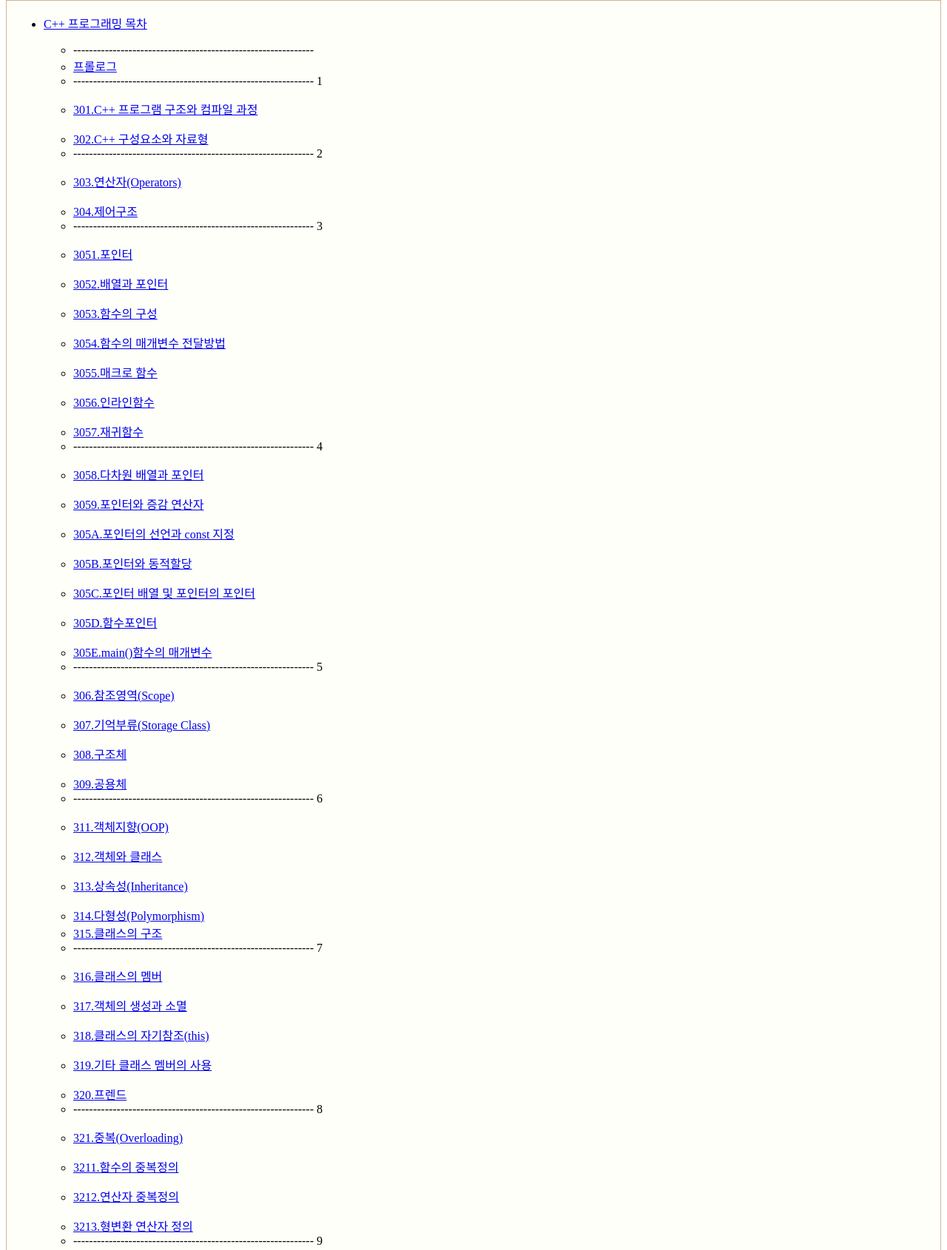
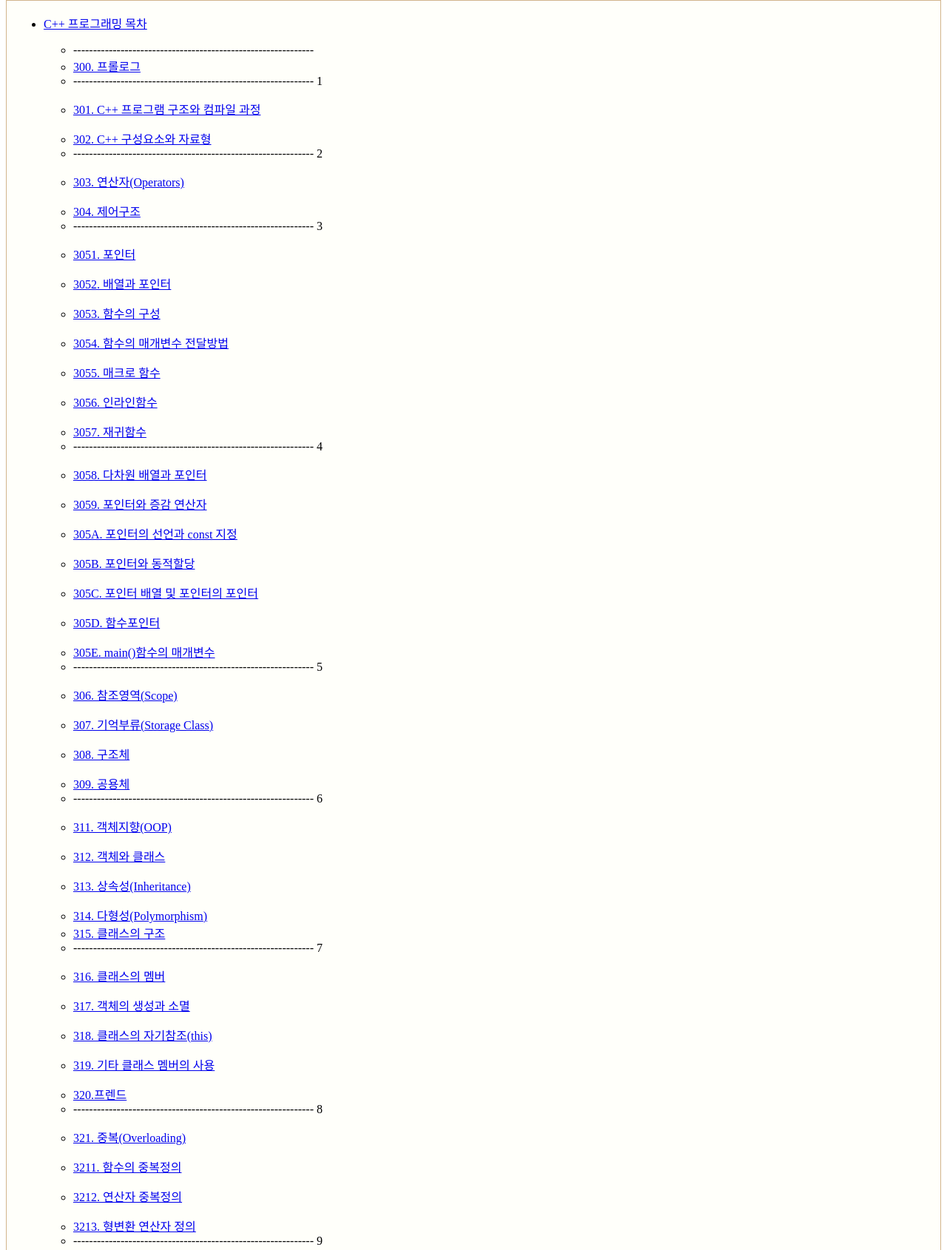
Before and after one commit to gobuksun/c-, a plain HTML site: page index.html in a window 1280 px wide. Shown: the part 50-1740 px from the top of the page at 74% size. Drawn offline with Linux system fonts and the light colour scheme.

Commit message:
Update index.html

```diff
--- a/index.html
+++ b/index.html
@@ -1,5 +1,5 @@
-<!DOCTYPE html PUBLIC "-//W3C//DTD XHTML 1.1//EN" "http://www.w3.org/TR/xhtml11/DTD/xhtml11.dtd">
-<html xmlns="http://www.w3.org/1999/xhtml" xml:lang="ko">
+<!DOCTYPE html PUBLIC "-//W3C//DTD XHTML 1.1//EN" "http://www.w3. org/TR/xhtml11/DTD/xhtml11.dtd">
+<html xmlns="http://www.w3. org/1999/xhtml" xml:lang="ko">
 
 <head>
 <meta http-equiv="Content-Type" content="text/html;charset=UTF-8" />
@@ -19,122 +19,122 @@
 <p><a href="index.html" title="C++ 프로그래밍">C++ 프로그래밍 목차</a></p>
 <ul>
 <li>-------------------------------------------------------------</li>
-<li><a href="300/" title="300.프롤로그">프롤로그</a></li>
+<li><a href="300/" title="300.프롤로그">300. 프롤로그</a></li>
 <li>------------------------------------------------------------- 1</li>
 <li>
-<p><a href="pages/9972870.html" title="301.C++ 프로그램 구조와 컴파일 과정">301.C++ 프로그램 구조와 컴파일 과정</a></p>
+<p><a href="301/" title="301. C++ 프로그램 구조와 컴파일 과정">301. C++ 프로그램 구조와 컴파일 과정</a></p>
 </li>
-<li><a href="pages/9972872.html" title="302.C++ 구성요소와 자료형">302.C++ 구성요소와 자료형</a></li>
+<li><a href="302/" title="302. C++ 구성요소와 자료형">302. C++ 구성요소와 자료형</a></li>
 <li>------------------------------------------------------------- 2</li>
 <li>
-<p><a href="pages/9972972.html" title="303.연산자(Operators)">303.연산자(Operators)</a></p>
+<p><a href="303/" title="303. 연산자(Operators)">303. 연산자(Operators)</a></p>
 </li>
-<li><a href="pages/9972978.html" title="304.제어구조">304.제어구조</a></li>
+<li><a href="304/" title="304. 제어구조">304. 제어구조</a></li>
 <li>------------------------------------------------------------- 3</li>
 <li>
-<p><a href="pages/9972982.html" title="3051.포인터">3051.포인터</a></p>
+<p><a href="3051/" title="3051. 포인터">3051. 포인터</a></p>
 </li>
 <li>
-<p><a href="pages/10088018.html" title="3052.배열과 포인터">3052.배열과 포인터</a></p>
+<p><a href="3052/" title="3052. 배열과 포인터">3052. 배열과 포인터</a></p>
 </li>
 <li>
-<p><a href="pages/10088412.html" title="3053.함수의 구성">3053.함수의 구성</a></p>
+<p><a href="3053/" title="3053. 함수의 구성">3053. 함수의 구성</a></p>
 </li>
 <li>
-<p><a href="pages/9973004.html" title="3054.함수의 매개변수 전달방법">3054.함수의 매개변수 전달방법</a></p>
+<p><a href="3054/" title="3054. 함수의 매개변수 전달방법">3054. 함수의 매개변수 전달방법</a></p>
 </li>
 <li>
-<p><a href="pages/9973014.html" title="3055.매크로 함수">3055.매크로 함수</a></p>
+<p><a href="3055/" title="3055. 매크로 함수">3055. 매크로 함수</a></p>
 </li>
 <li>
-<p><a href="pages/9973018.html" title="3056.인라인함수">3056.인라인함수</a></p>
+<p><a href="3056/" title="3056. 인라인함수">3056. 인라인함수</a></p>
 </li>
-<li><a href="pages/9973016.html" title="3057.재귀함수">3057.재귀함수</a></li>
+<li><a href="3057/" title="3057. 재귀함수">3057. 재귀함수</a></li>
 <li>------------------------------------------------------------- 4</li>
 <li>
-<p><a href="pages/10075124.html" title="3058.다차원 배열과 포인터">3058.다차원 배열과 포인터</a></p>
+<p><a href="3058/" title="3058. 다차원 배열과 포인터">3058. 다차원 배열과 포인터</a></p>
 </li>
 <li>
-<p><a href="pages/9973036.html" title="3059.포인터와 증감 연산자">3059.포인터와 증감 연산자</a></p>
+<p><a href="3059/" title="3059.  포인터와 증감 연산자">3059.  포인터와 증감 연산자</a></p>
 </li>
 <li>
-<p><a href="pages/9973040.html" title="305A.포인터의 선언과 const 지정">305A.포인터의 선언과 const 지정</a></p>
+<p><a href="305A/" title="305A. 포인터의 선언과 const 지정">305A. 포인터의 선언과 const 지정</a></p>
 </li>
 <li>
-<p><a href="pages/9973054.html" title="305B.포인터와 동적할당">305B.포인터와 동적할당</a></p>
+<p><a href="305B/" title="305B. 포인터와 동적할당">305B. 포인터와 동적할당</a></p>
 </li>
 <li>
-<p><a href="pages/10100360.html" title="305C.포인터 배열 및 포인터의 포인터">305C.포인터 배열 및 포인터의 포인터</a></p>
+<p><a href="305C/" title="305C. 포인터 배열 및 포인터의 포인터">305C. 포인터 배열 및 포인터의 포인터</a></p>
 </li>
 <li>
-<p><a href="pages/9973058.html" title="305D.함수포인터">305D.함수포인터</a></p>
+<p><a href="305D/" title="305D. 함수포인터">305D. 함수포인터</a></p>
 </li>
-<li><a href="pages/9973062.html" title="305E.main()함수의 매개변수">305E.main()함수의 매개변수</a></li>
+<li><a href="305E/" title="305E. main()함수의 매개변수">305E. main()함수의 매개변수</a></li>
 <li>------------------------------------------------------------- 5</li>
 <li>
-<p><a href="pages/9973144.html" title="306.참조영역(Scope)">306.참조영역(Scope)</a></p>
+<p><a href="306/" title="306. 참조영역(Scope)">306. 참조영역(Scope)</a></p>
 </li>
-<li><a href="pages/9973146.html" title="307.기억부류(Storage Class)">307.기억부류(Storage Class)</a></li>
+<li><a href="307/" title="307. 기억부류(Storage Class)">307. 기억부류(Storage Class)</a></li>
 <li>
-<p><a href="pages/9973150.html" title="308.구조체">308.구조체</a></p>
+<p><a href="308/" title="308. 구조체">308. 구조체</a></p>
 </li>
-<li><a href="pages/9973152.html" title="309.공용체">309.공용체</a></li>
+<li><a href="309/" title="309. 공용체">309. 공용체</a></li>
 <li>------------------------------------------------------------- 6</li>
 <li>
-<p><a href="pages/9973162.html" title="311.객체지향(OOP)">311.객체지향(OOP)</a></p>
+<p><a href="311/" title="311. 객체지향(OOP)">311. 객체지향(OOP)</a></p>
 </li>
 <li>
-<p><a href="pages/9973166.html" title="312.객체와 클래스">312.객체와 클래스</a></p>
+<p><a href="312/" title="312. 객체와 클래스">312. 객체와 클래스</a></p>
 </li>
 <li>
-<p><a href="pages/9973172.html" title="313.상속성(Inheritance)">313.상속성(Inheritance)</a></p>
+<p><a href="313/" title="313. 상속성(Inheritance)">313. 상속성(Inheritance)</a></p>
 </li>
-<li><a href="pages/9973176.html" title="314.다형성(Polymorphism)">314.다형성(Polymorphism)</a></li>
-<li><a href="pages/9973186.html" title="315.클래스의 구조">315.클래스의 구조</a></li>
+<li><a href="314/" title="314. 다형성(Polymorphism)">314. 다형성(Polymorphism)</a></li>
+<li><a href="315/" title="315. 클래스의 구조">315. 클래스의 구조</a></li>
 <li>------------------------------------------------------------- 7</li>
 <li>
-<p><a href="pages/9973188.html" title="316.클래스의 멤버">316.클래스의 멤버</a></p>
+<p><a href="316/" title="316. 클래스의 멤버">316. 클래스의 멤버</a></p>
 </li>
 <li>
-<p><a href="pages/9973190.html" title="317.객체의 생성과 소멸">317.객체의 생성과 소멸</a></p>
+<p><a href="317/" title="317. 객체의 생성과 소멸">317. 객체의 생성과 소멸</a></p>
 </li>
 <li>
-<p><a href="pages/9973192.html" title="318.클래스의 자기참조(this)">318.클래스의 자기참조(this)</a></p>
+<p><a href="318/" title="318. 클래스의 자기참조(this)">318. 클래스의 자기참조(this)</a></p>
 </li>
 <li>
-<p><a href="pages/10100382.html" title="319.기타 클래스 멤버의 사용">319.기타 클래스 멤버의 사용</a></p>
+<p><a href="319/" title="319. 기타 클래스 멤버의 사용">319. 기타 클래스 멤버의 사용</a></p>
 </li>
-<li><a href="pages/9973196.html" title="320.프렌드">320.프렌드</a></li>
+<li><a href="320/" title="320.프렌드">320.프렌드</a></li>
 <li>------------------------------------------------------------- 8</li>
 <li>
-<p><a href="pages/10100422.html" title="321.중복(Overloading)">321.중복(Overloading)</a></p>
+<p><a href="321/" title="321. 중복(Overloading)">321. 중복(Overloading)</a></p>
 </li>
 <li>
-<p><a href="pages/9973198.html" title="3211.함수의 중복정의">3211.함수의 중복정의</a></p>
+<p><a href="3211/" title="3211. 함수의 중복정의">3211. 함수의 중복정의</a></p>
 </li>
 <li>
-<p><a href="pages/9973200.html" title="3212.연산자 중복정의">3212.연산자 중복정의</a></p>
+<p><a href="3212/" title="3212. 연산자 중복정의">3212. 연산자 중복정의</a></p>
 </li>
-<li><a href="pages/9973204.html" title="3213.형변환 연산자 정의">3213.형변환 연산자 정의</a></li>
+<li><a href="3213/" title="3213. 형변환 연산자 정의">3213. 형변환 연산자 정의</a></li>
 <li>------------------------------------------------------------- 9</li>
 <li>
-<p><a href="pages/9973214.html" title="322.상속과 다형성">322.상속과 다형성</a></p>
+<p><a href="322/" title="322. 상속과 다형성">322. 상속과 다형성</a></p>
 </li>
 <li>
-<p><a href="pages/10100430.html" title="322.상속성(Inheritance)">322.상속성(Inheritance)</a></p>
+<p><a href="322/" title="322. 상속성(Inheritance)">322. 상속성(Inheritance)</a></p>
 </li>
 <li>
-<p><a href="pages/9973210.html" title="3221.클래스의 상속">3221.클래스의 상속</a></p>
+<p><a href="3221/" title="3221. 클래스의 상속">3221. 클래스의 상속</a></p>
 </li>
 <li>
-<p><a href="pages/10100436.html" title="3222.다중상속">3222.다중상속</a></p>
+<p><a href="3222/" title="3222. 다중상속">3222. 다중상속</a></p>
 </li>
-<li><a href="pages/10100438.html" title="3223.상속과 다형성">3223.상속과 다형성</a></li>
+<li><a href="3223/" title="3223. 상속과 다형성">3223. 상속과 다형성</a></li>
 <li>------------------------------------------------------------- 10</li>
 <li>
-<p><a href="pages/9973216.html" title="323.템플릿(Template)">323.템플릿(Template)</a></p>
+<p><a href="323/" title="323. 템플릿(Template)">323. 템플릿(Template)</a></p>
 </li>
-<li><a href="pages/9973218.html" title="324.예외처리(Exception Handling)">324.예외처리(Exception Handling)</a></li>
+<li><a href="324/" title="324. 예외처리(Exception Handling)">324. 예외처리(Exception Handling)</a></li>
 <li>------------------------------------------------------------- 시험</li>
 </ul>
 </li>
```
